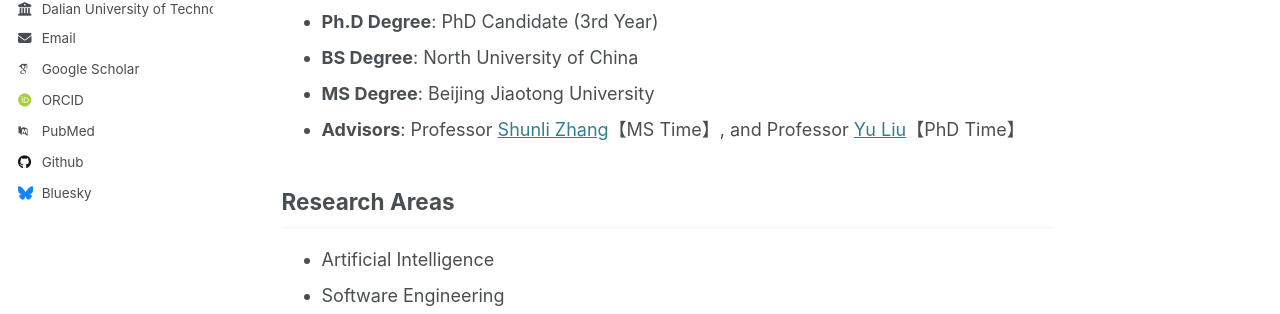
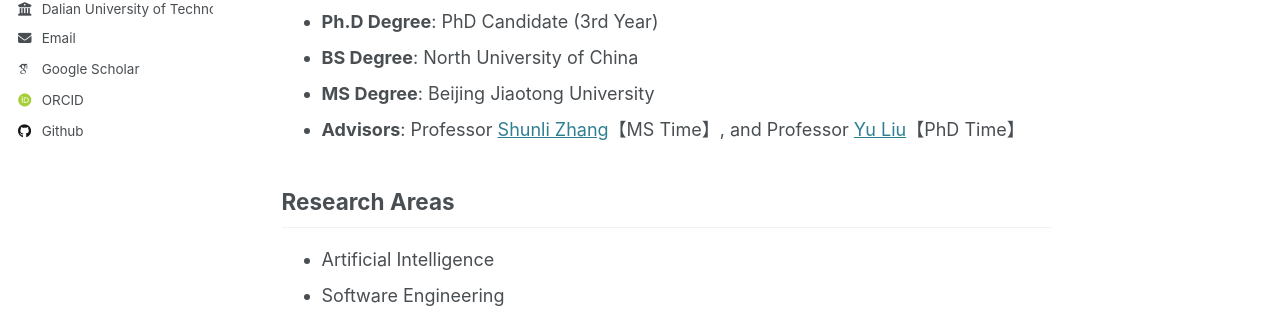
Before and after one commit to cyfedu-dlut/PersonalWeb, a Jekyll site: the page built from _pages/about.md, in a window 1280 px wide. Shown: the part 350-664 px from the top of the page. Built offline with Jekyll 4.4.1, drawn with Linux system fonts in a browser that asks for light colours; some web fonts are replaced.

Commit message:
Update _config.yml

```diff
--- a/_config.yml
+++ b/_config.yml
@@ -36,7 +36,7 @@ author:
   impactstory      : # URL
   orcid            : "https://orcid.org/0000-0002-1431-5551"
   semantic         : # URL
-  pubmed           : "https://www.ncbi.nlm.nih.gov/pubmed/?term=john+snow"
+  # pubmed           : "https://www.ncbi.nlm.nih.gov/pubmed/?term=john+snow"
   researchgate     : # URL
   scopus           : # URL
 
@@ -49,7 +49,7 @@ author:
   stackoverflow    : # User number or user number and name (i.e., use "1" or "1/jeff-atwood")
 
   # Social media
-  bluesky          : "bsky.app" # Replace this with you Bluesky username
+  # bluesky          : "bsky.app" # Replace this with you Bluesky username
   facebook         : # Username
   flickr           : # Username
   foursquare       : # Username
```
